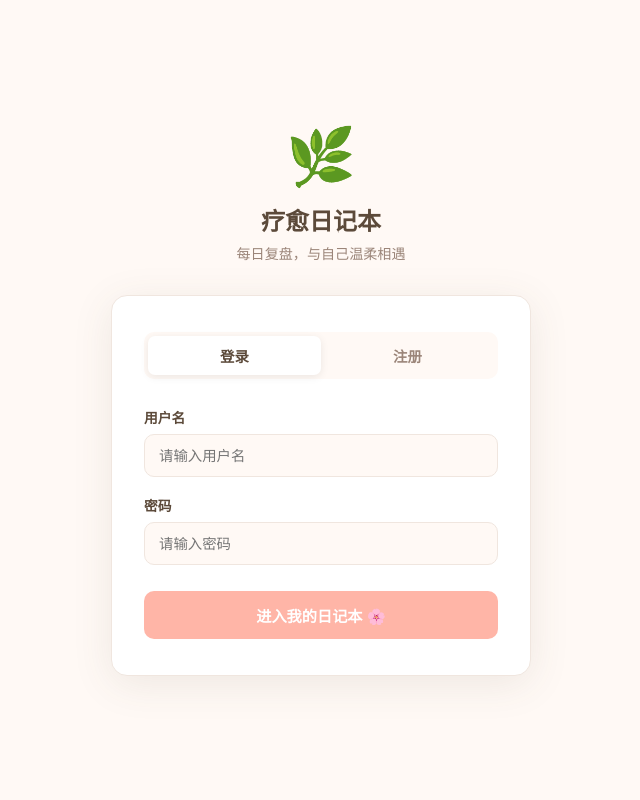
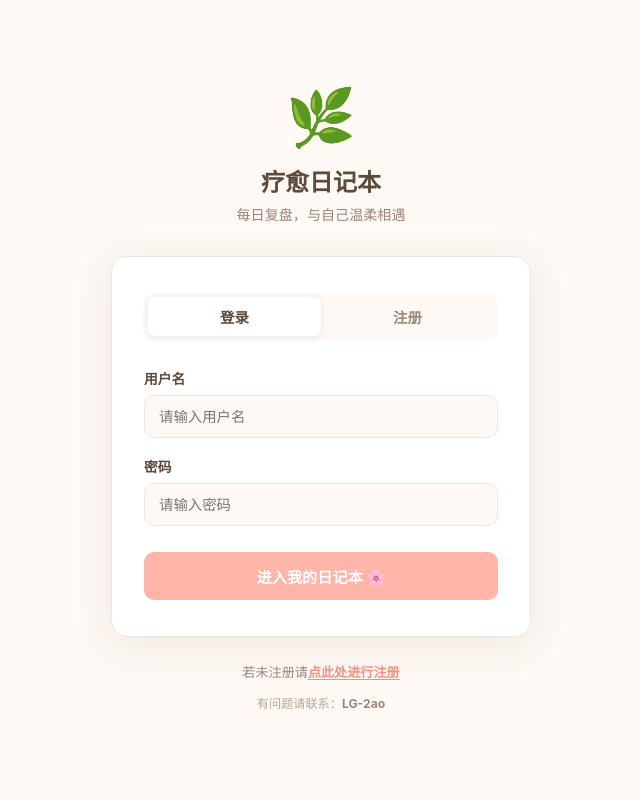
Before and after one commit to 19990705gyj-cyber/healing-diary, a Flask app: page /login in a window 1280 px wide. Shown: the whole page, without its empty margins (319-959 px from the left). Run offline with Flask 3, Linux system fonts and the light colour scheme; parts of the project's set-up code (start-up, migrations or seed data) failed here and were passed over.

Commit message:
fix: 导航栏去掉中间标题改用按钮高亮 + 摸鱼分享仅显示图片 + 登录页默认登录/添加联系方式/注册引导

```diff
--- a/templates/admin/dashboard.html
+++ b/templates/admin/dashboard.html
@@ -1,6 +1,5 @@
 {% extends "base.html" %}
 {% block title %}管理后台 · 疗愈日记本{% endblock %}
-{% block page_title %}⚙️ 管理后台{% endblock %}
 
 {% block extra_css %}
 <style>
--- a/templates/admin/fields.html
+++ b/templates/admin/fields.html
@@ -1,6 +1,5 @@
 {% extends "base.html" %}
 {% block title %}字段配置 · 疗愈日记本{% endblock %}
-{% block page_title %}📋 字段配置{% endblock %}
 
 {% block extra_css %}
 <style>
--- a/templates/history.html
+++ b/templates/history.html
@@ -1,6 +1,5 @@
 {% extends "base.html" %}
 {% block title %}历史记录 · 疗愈日记本{% endblock %}
-{% block page_title %}📖 历史记录{% endblock %}
 
 {% block extra_css %}
 <style>
--- a/templates/index.html
+++ b/templates/index.html
@@ -1,6 +1,5 @@
 {% extends "base.html" %}
 {% block title %}今日复盘 · 疗愈日记本{% endblock %}
-{% block page_title %}✍️ 今日复盘{% endblock %}
 
 {% block extra_css %}
 <style>
@@ -882,6 +881,8 @@ async function buildExportCard() {
   const username = '{{ current_user.username }}';
 
   let bodyHTML = '';
+  // 摸鱼模式下：只显示摸鱼图片，不渲染其他文字字段
+  if (!isFishMode) {
     fields.forEach(f => {
       const val = formValues[f.field_key];
       if (val === undefined || val === null || val === '') return;
@@ -919,6 +920,7 @@ async function buildExportCard() {
           ${valueHTML}
         </div>`;
     });
+  }
 
   // 摸鱼图片
   if (isFishMode && fishImages.length) {
--- a/templates/login.html
+++ b/templates/login.html
@@ -23,6 +23,7 @@
       background: var(--bg-warm);
       min-height: 100vh;
       display: flex;
+      flex-direction: column;
       align-items: center;
       justify-content: center;
       padding: 20px;
@@ -80,6 +81,9 @@
       border-radius: 7px;
       transition: all 0.2s;
       color: var(--text-secondary);
+      border: none;
+      background: none;
+      font-family: inherit;
     }
     .tab-btn.active {
       background: white;
@@ -124,6 +128,7 @@
       cursor: pointer;
       transition: all 0.2s;
       margin-top: 8px;
+      font-family: inherit;
     }
     .btn-submit:hover {
       background: var(--primary-dark);
@@ -142,12 +147,28 @@
       margin-bottom: 16px;
       display: none;
     }
-    .footer-hint {
+    /* 底部引导 + 联系方式 */
+    .footer-area {
       text-align: center;
-      margin-top: 20px;
-      font-size: 0.8rem;
+      margin-top: 24px;
+      font-size: 0.82rem;
       color: var(--text-secondary);
+      line-height: 1.8;
     }
+    .footer-area .switch-link {
+      color: var(--primary-dark);
+      cursor: pointer;
+      font-weight: 600;
+      text-decoration: underline;
+      text-underline-offset: 2px;
+    }
+    .footer-area .switch-link:hover { color: #D4705F; }
+    .contact-hint {
+      margin-top: 8px;
+      font-size: 0.76rem;
+      color: #B5A595;
+    }
+    .contact-hint strong { color: #9B8579; }
     .toast {
       position: fixed;
       bottom: 24px; right: 24px;
@@ -176,13 +197,13 @@
 
   <div class="card">
     <div class="tabs">
-      <div class="tab-btn active" onclick="switchTab('login')">登录</div>
-      <div class="tab-btn" onclick="switchTab('register')">注册</div>
+      <button class="tab-btn active" id="tabLogin" onclick="switchTab('login')">登录</button>
+      <button class="tab-btn" id="tabRegister" onclick="switchTab('register')">注册</button>
     </div>
 
     <div id="errorMsg" class="error-msg"></div>
 
-    <!-- 登录表单 -->
+    <!-- 登录表单（默认显示） -->
     <div id="loginForm">
       <div class="form-group">
         <label>用户名</label>
@@ -196,7 +217,7 @@
       <button class="btn-submit" id="loginBtn" onclick="doLogin()">进入我的日记本 🌸</button>
     </div>
 
-    <!-- 注册表单 -->
+    <!-- 注册表单（默认隐藏） -->
     <div id="registerForm" style="display:none">
       <div class="form-group">
         <label>用户名</label>
@@ -218,6 +239,12 @@
       <button class="btn-submit" id="registerBtn" onclick="doRegister()">开始我的疗愈之旅 🌱</button>
     </div>
   </div>
+
+  <!-- 底部：注册引导 + 联系方式 -->
+  <div class="footer-area" id="footerHint">
+    <span>若未注册请<span class="switch-link" onclick="switchTab('register')">点此处进行注册</span></span>
+    <div class="contact-hint">有问题请联系：<strong>LG-2ao</strong></div>
+  </div>
 </div>
 
 <div id="toast" class="toast"></div>
@@ -227,12 +254,19 @@ let currentTab = 'login';
 
 function switchTab(tab) {
   currentTab = tab;
-  document.getElementById('loginForm').style.display = tab === 'login' ? 'block' : 'none';
-  document.getElementById('registerForm').style.display = tab === 'register' ? 'block' : 'none';
-  document.querySelectorAll('.tab-btn').forEach((btn, i) => {
-    btn.classList.toggle('active', (i === 0 && tab === 'login') || (i === 1 && tab === 'register'));
-  });
+  const isLogin = tab === 'login';
+  document.getElementById('loginForm').style.display = isLogin ? 'block' : 'none';
+  document.getElementById('registerForm').style.display = isLogin ? 'none' : 'block';
+  document.getElementById('tabLogin').classList.toggle('active', isLogin);
+  document.getElementById('tabRegister').classList.toggle('active', !isLogin);
   document.getElementById('errorMsg').style.display = 'none';
+  // 切换底部提示文字
+  const hint = document.getElementById('footerHint');
+  if (isLogin) {
+    hint.innerHTML = '<span>若未注册请<span class="switch-link" onclick="switchTab(\'register\')">点此处进行注册</span></span><div class="contact-hint">有问题请联系：<strong>LG-2ao</strong></div>';
+  } else {
+    hint.innerHTML = '<span>已有账号？<span class="switch-link" onclick="switchTab(\'login\')">点此登录</span></span><div class="contact-hint">有问题请联系：<strong>LG-2ao</strong></div>';
+  }
 }
 
 function showError(msg) {
@@ -303,7 +337,6 @@ async function checkUsername() {
     hint.textContent = '用户名至少2个字符';
     return;
   }
-  // 防抖
   clearTimeout(checkTimer);
   checkTimer = setTimeout(async () => {
     try {
--- a/templates/weekly.html
+++ b/templates/weekly.html
@@ -1,6 +1,5 @@
 {% extends "base.html" %}
 {% block title %}周报看板 · 疗愈日记本{% endblock %}
-{% block page_title %}📊 周报看板{% endblock %}
 
 {% block extra_css %}
 <style>
```
Also changed, not shown: templates/base.html (+10 -19 lines), templates/share.html (+9 -1 lines). Lines whose indentation alone changed are shown as unchanged.
